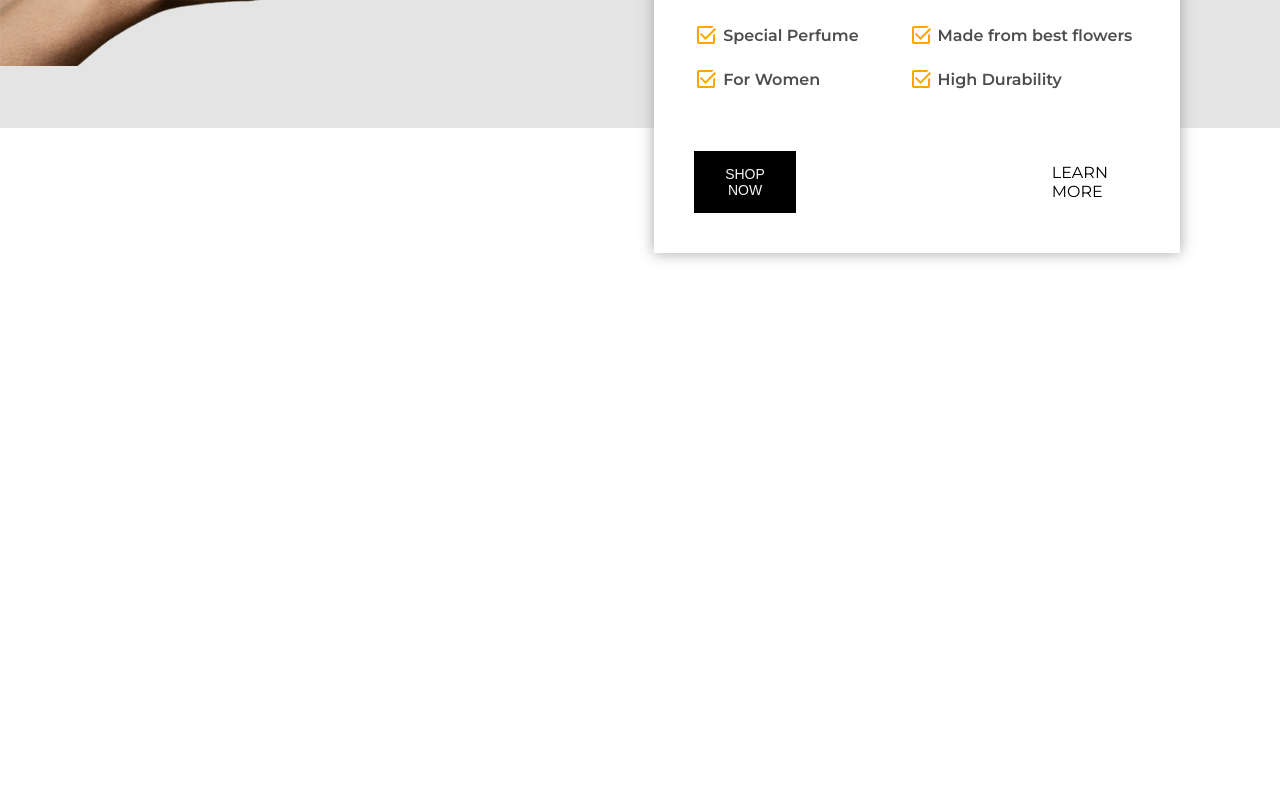
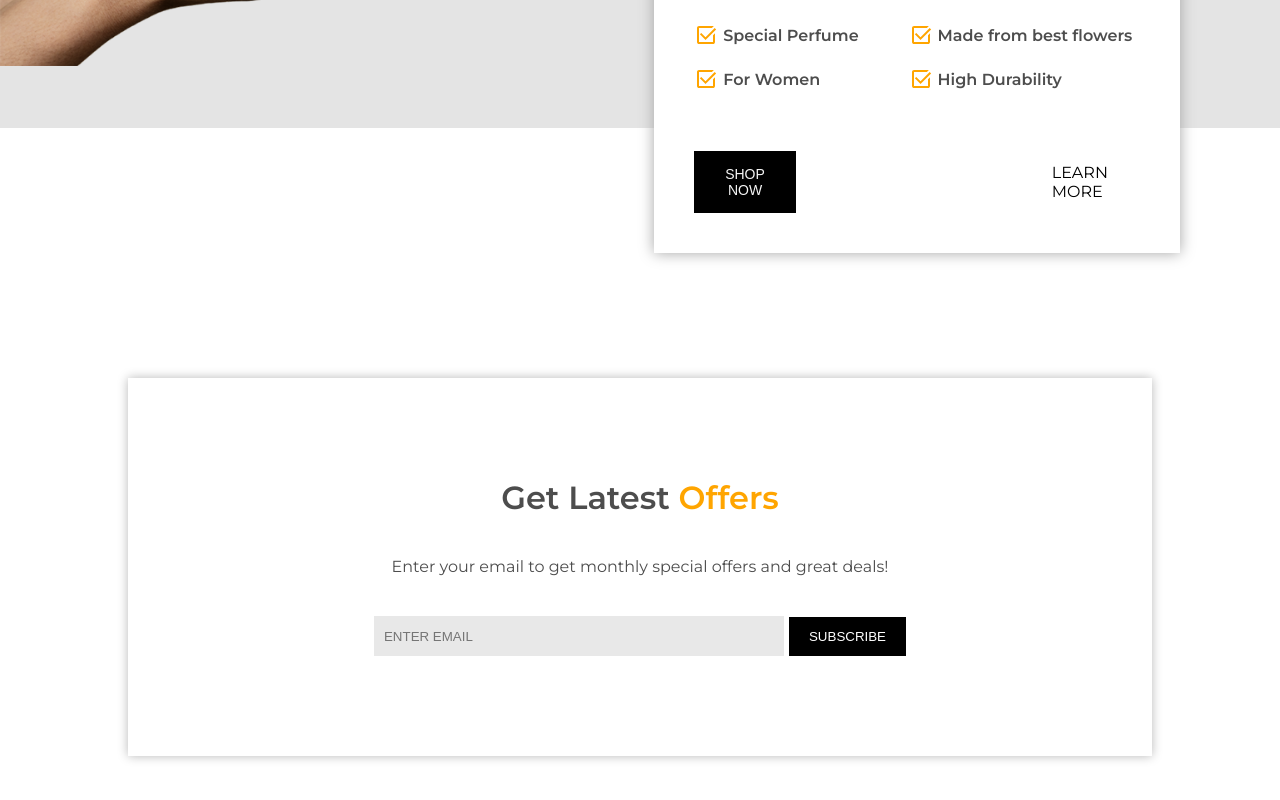
Before and after one commit to varspijoyan/perfume-shop-website-clone, a React (Create React App) app: page / in a window 1280 px wide. Shown: the part 6800-7600 px from the top of the page. Before the commit the page ends 7093 px from the top, so only its background shows below. Built offline with nearby package versions, Linux system fonts and the light colour scheme; a web font is replaced by a local one.

Commit message:
Add offers section

```diff
--- /dev/null
+++ b/src/components/GetOffersSection/GetOffersSection.tsx
@@ -0,0 +1,23 @@
+import React from "react";
+import styles from "../../styles/GetOffersSection.module.css";
+
+const GetOffersSection: React.FC = () => {
+  return (
+    <section className={styles.getOffersSection}>
+      <div className={styles.container}>
+        <h1 className={styles.title}>
+          Get Latest <span className={styles.highlightTitle}>Offers</span>
+        </h1>
+        <p className={styles.description}>
+          Enter your email to get monthly special offers and great deals!
+        </p>
+        <div className={styles.inputContainer}>
+          <input type="email" placeholder="ENTER EMAIL" />
+          <button type="submit">SUBSCRIBE</button>
+        </div>
+      </div>
+    </section>
+  );
+};
+
+export default GetOffersSection;
--- a/src/pages/MainPage.tsx
+++ b/src/pages/MainPage.tsx
@@ -9,6 +9,7 @@ import customerFeedbacks from "../locales/customersFeedbacks.json";
 import products from "../locales/products.json";
 import { IFeedback, IProduct } from "../types";
 import RecommendationSection from "../components/RecommendationSection/RecommendationSection";
+import GetOffersSection from "../components/GetOffersSection/GetOffersSection";
 
 const MainPage: React.FC = () => {
   return (
@@ -22,6 +23,7 @@ const MainPage: React.FC = () => {
         customerFeedbacks={customerFeedbacks as IFeedback[]}
       />
       <RecommendationSection />
+      <GetOffersSection />
     </>
   );
 };
--- /dev/null
+++ b/src/styles/GetOffersSection.module.css
@@ -0,0 +1,52 @@
+.getOffersSection {
+  width: 80%;
+  height: auto;
+  margin-top: 250px;
+  margin-left: 10%;
+  background-color: white;
+  box-shadow: 0px 0px 10px rgb(184, 184, 184);
+  padding: 100px;
+  margin-bottom: 50px;
+}
+
+.container {
+  display: flex;
+  flex-direction: column;
+  justify-content: center;
+  align-items: center;
+  gap: 40px;
+}
+
+.inputContainer {
+  display: flex;
+  gap: 5px;
+  width: 100%;
+  justify-content: center;
+  align-items: center;
+}
+
+.inputContainer input {
+  width: 410px;
+  height: 40px;
+  outline: none;
+  border: none;
+  background-color: rgb(232, 232, 232);
+  padding-left: 10px;
+}
+
+.inputContainer button {
+  padding: 12px 20px;
+  border: none;
+  background-color: var(--main-clr-black);
+  color: white;
+  cursor: pointer;
+}
+
+.title {
+  font-size: 2rem;
+  font-weight: 600;
+}
+
+.highlightTitle {
+  color: var(--main-clr-orange);
+}
```
